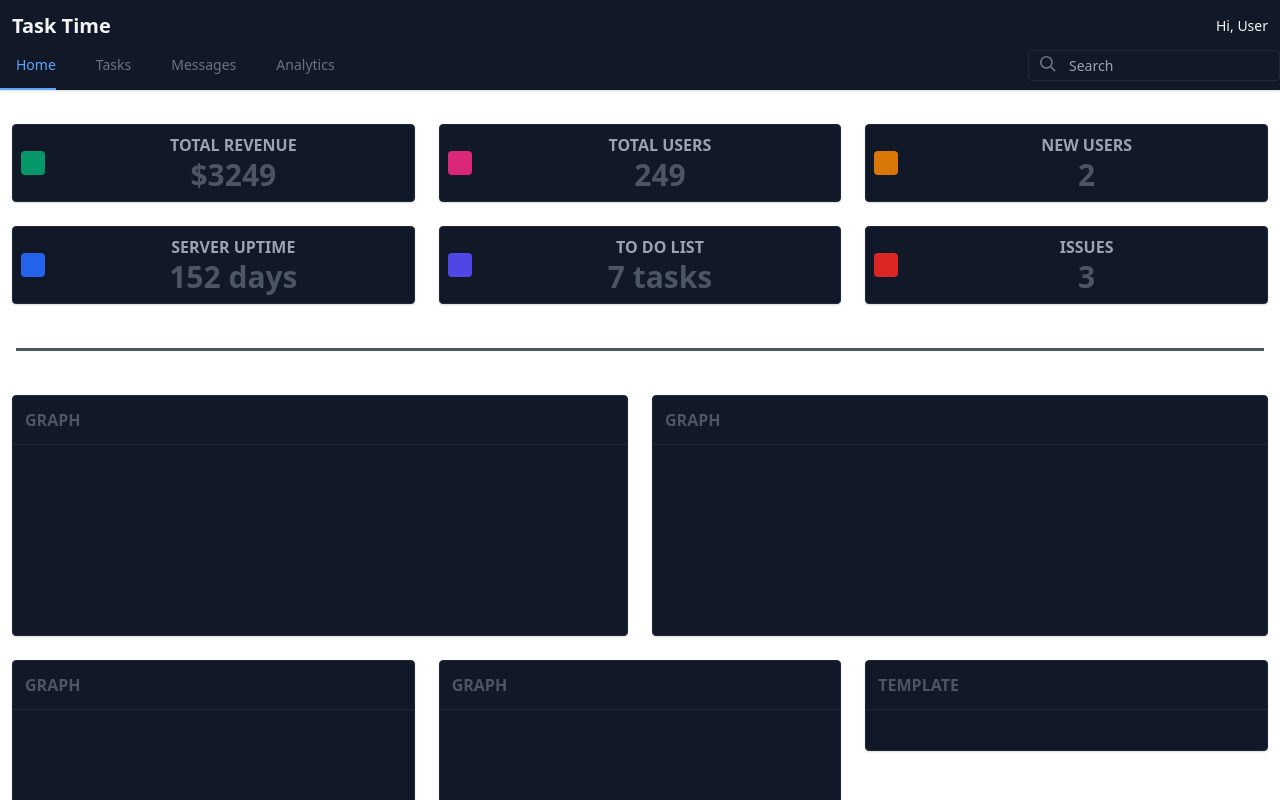
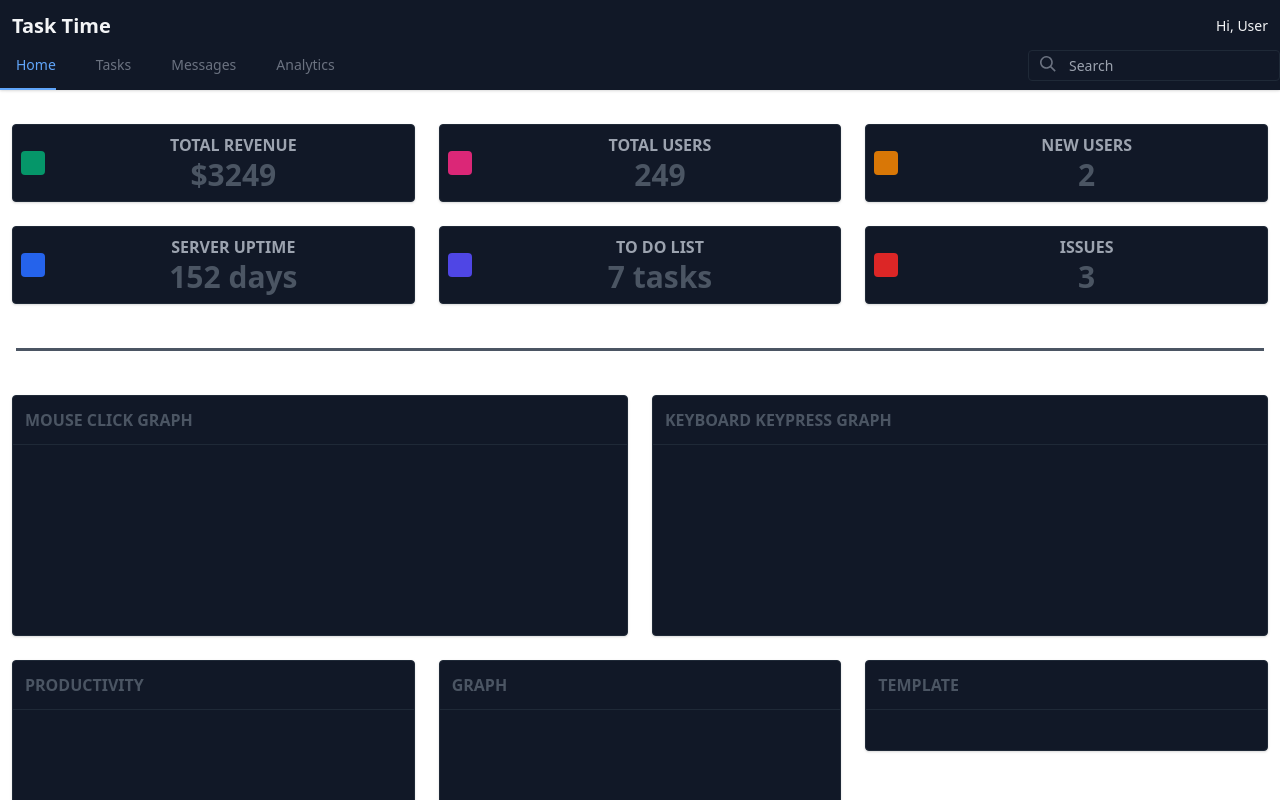
Before and after one commit to ah-sabbir/rootapp, a Next.js app: page / in a window 1280 px wide. Shown: the top 800 px of the page. Built offline with nearby package versions, Linux system fonts and the light colour scheme; some icons are missing.

Commit message:
rename card title

```diff
--- a/pages/index.js
+++ b/pages/index.js
@@ -226,7 +226,7 @@ export default function Home() {
                         {/* <!--Graph Card--> */}
                         <div className="bg-gray-900 border border-gray-800 rounded shadow">
                             <div className="border-b border-gray-800 p-3">
-                                <h5 className="font-bold uppercase text-gray-600">Graph</h5>
+                                <h5 className="font-bold uppercase text-gray-600">Mouse Click Graph</h5>
                             </div>
                             <div className="p-5">
                                 <canvas id="chartjs-7" className="chartjs" width="undefined" height="undefined"></canvas>
@@ -268,7 +268,7 @@ export default function Home() {
                         {/* <!--Graph Card--> */}
                         <div className="bg-gray-900 border border-gray-800 rounded shadow">
                             <div className="border-b border-gray-800 p-3">
-                                <h5 className="font-bold uppercase text-gray-600">Graph</h5>
+                                <h5 className="font-bold uppercase text-gray-600">Keyboard Keypress Graph</h5>
                             </div>
                             <div className="p-5">
                                 <canvas id="chartjs-0" className="chartjs" width="undefined" height="undefined"></canvas>
@@ -297,7 +297,7 @@ export default function Home() {
                         {/* <!--Graph Card--> */}
                         <div className="bg-gray-900 border border-gray-800 rounded shadow">
                             <div className="border-b border-gray-800 p-3">
-                                <h5 className="font-bold uppercase text-gray-600">Graph</h5>
+                                <h5 className="font-bold uppercase text-gray-600">Productivity</h5>
                             </div>
                             <div className="p-5">
                                 <canvas id="chartjs-1" className="chartjs" width="undefined" height="undefined"></canvas>
```
